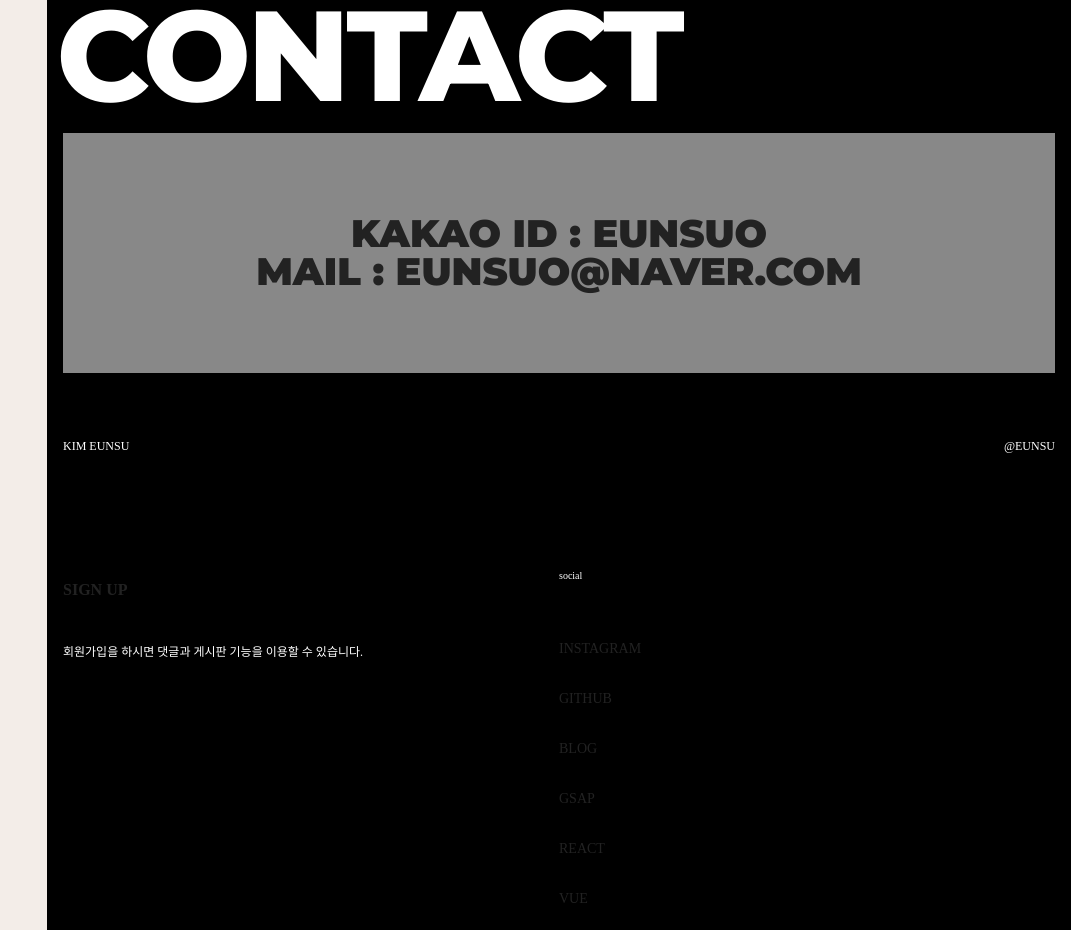
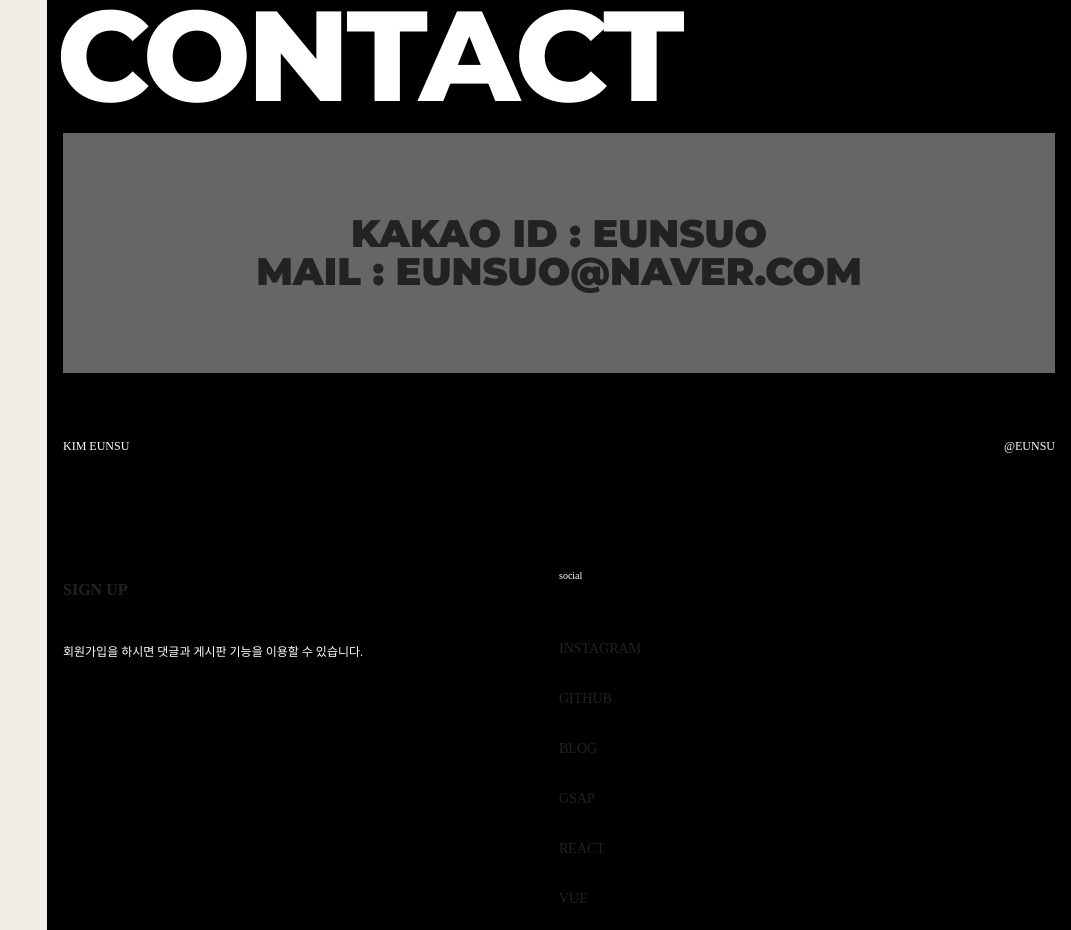
Before and after one commit to eun-su/kimeunsu-portfolio, a React (Create React App) app: page / in a window 1280 px wide. Shown: the part 10560-11490 px from the top of the page, without its empty margins (209-1280 px from the left). Built offline with nearby package versions, Linux system fonts and the light colour scheme; a small style sheet from the web is missing; a web font is replaced by a local one.

Commit message:
Update _contact.scss
contact text bg color

```diff
--- a/src/assets/scss/section/_contact.scss
+++ b/src/assets/scss/section/_contact.scss
@@ -31,7 +31,7 @@
     .contact__text {
         width: 100%;
         height: 30vh;
-        background-color: #888888;
+        background-color: #666666;
         color: var(--white);
         display: flex;
         align-items: center;
```
